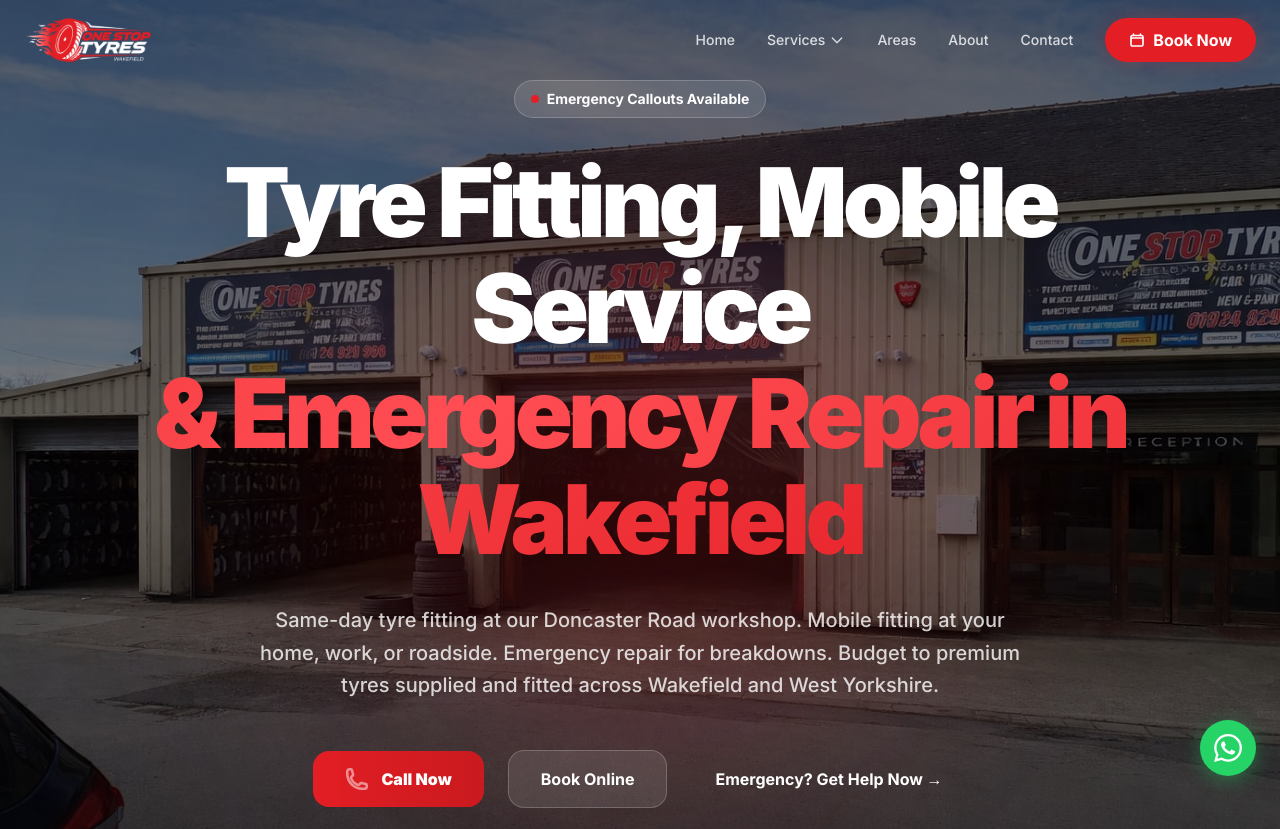
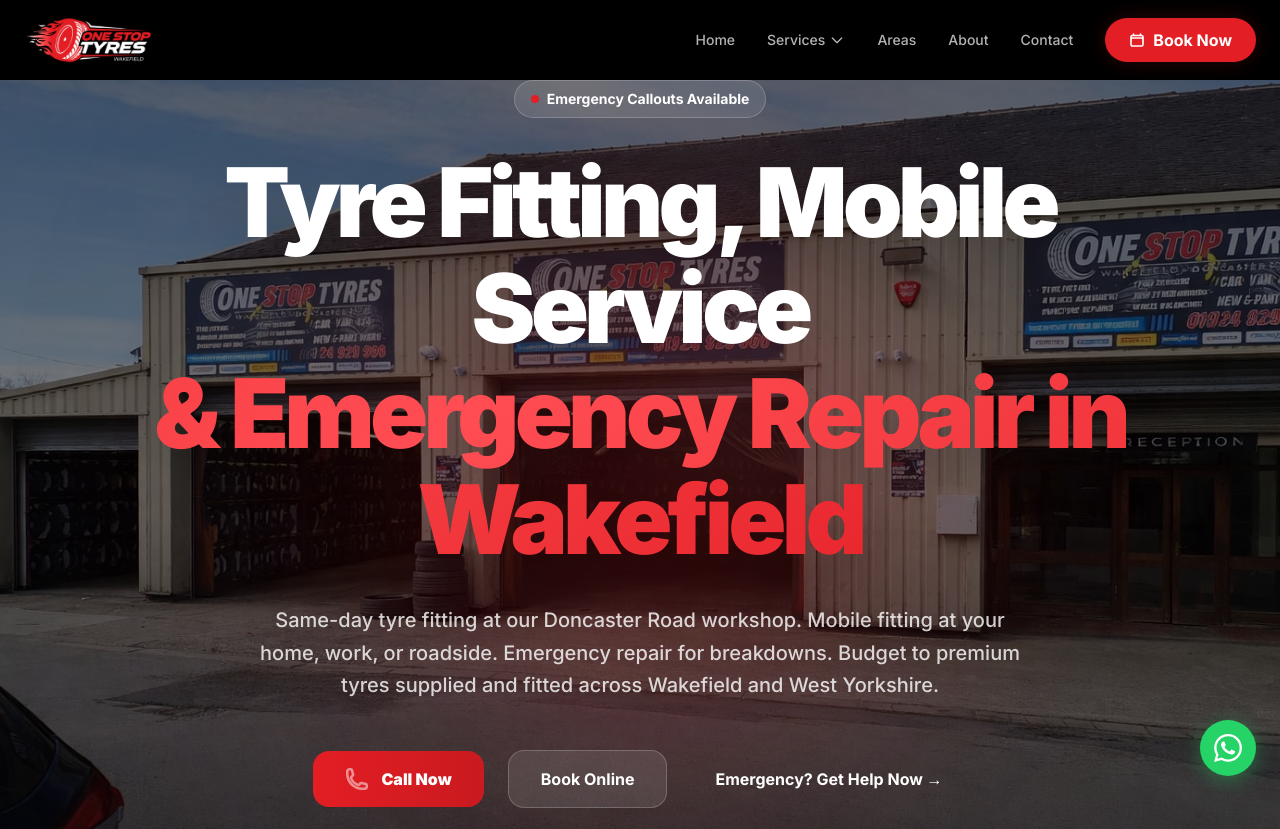
Before and after one commit to atifjan2019/onestopewakfield, a Next.js app: page / in a window 1280 px wide. Shown: the top 829 px of the page. Built offline with nearby package versions, Linux system fonts and the light colour scheme.

Commit message:
style: update header styling to use consistent opaque colors and remove scroll-based transparency states

```diff
--- a/src/components/Header.js
+++ b/src/components/Header.js
@@ -21,7 +21,7 @@
   return (
     <header
       className={`fixed top-0 left-0 right-0 z-50 transition-all duration-300 ${
-        scrolled ? "bg-white/90 backdrop-blur-md border-b border-black/5 shadow-lg" : "bg-transparent"
+        scrolled ? "bg-black/95 backdrop-blur-md border-b border-white/5 shadow-lg" : "bg-black"
       }`}
     >
 
@@ -37,13 +37,13 @@
 
         {/* Desktop nav */}
         <nav className="hidden lg:flex items-center gap-8">
-          <Link href="/" className={`${scrolled ? 'text-text-muted hover:text-text' : 'text-white/80 hover:text-white'} transition-colors font-medium text-sm relative after:absolute after:-bottom-1 after:left-0 after:h-[2px] after:w-0 hover:after:w-full after:bg-accent after:transition-all after:duration-300`}>
+          <Link href="/" className="text-white/70 hover:text-white transition-colors font-medium text-sm relative after:absolute after:-bottom-1 after:left-0 after:h-[2px] after:w-0 hover:after:w-full after:bg-accent after:transition-all after:duration-300">
             Home
           </Link>
 
           {/* Services dropdown */}
           <div className="relative group">
-            <button className={`${scrolled ? 'text-text-muted hover:text-text' : 'text-white/80 hover:text-white'} transition-colors font-medium text-sm flex items-center gap-1 py-2`}>
+            <button className="text-white/70 hover:text-white transition-colors font-medium text-sm flex items-center gap-1 py-2">
               Services
               <svg className="w-4 h-4 transition-transform duration-300 group-hover:-rotate-180" fill="none" stroke="currentColor" viewBox="0 0 24 24">
                 <path strokeLinecap="round" strokeLinejoin="round" strokeWidth={2} d="M19 9l-7 7-7-7" />
@@ -64,14 +64,14 @@
             </div>
           </div>
 
-          <Link href="/areas" className={`${scrolled ? 'text-text-muted hover:text-text' : 'text-white/80 hover:text-white'} transition-colors font-medium text-sm relative after:absolute after:-bottom-1 after:left-0 after:h-[2px] after:w-0 hover:after:w-full after:bg-accent after:transition-all after:duration-300`}>
+          <Link href="/areas" className="text-white/70 hover:text-white transition-colors font-medium text-sm relative after:absolute after:-bottom-1 after:left-0 after:h-[2px] after:w-0 hover:after:w-full after:bg-accent after:transition-all after:duration-300">
             Areas
           </Link>
 
-          <Link href="/about" className={`${scrolled ? 'text-text-muted hover:text-text' : 'text-white/80 hover:text-white'} transition-colors font-medium text-sm relative after:absolute after:-bottom-1 after:left-0 after:h-[2px] after:w-0 hover:after:w-full after:bg-accent after:transition-all after:duration-300`}>
+          <Link href="/about" className="text-white/70 hover:text-white transition-colors font-medium text-sm relative after:absolute after:-bottom-1 after:left-0 after:h-[2px] after:w-0 hover:after:w-full after:bg-accent after:transition-all after:duration-300">
             About
           </Link>
-          <Link href="/contact" className={`${scrolled ? 'text-text-muted hover:text-text' : 'text-white/80 hover:text-white'} transition-colors font-medium text-sm relative after:absolute after:-bottom-1 after:left-0 after:h-[2px] after:w-0 hover:after:w-full after:bg-accent after:transition-all after:duration-300`}>
+          <Link href="/contact" className="text-white/70 hover:text-white transition-colors font-medium text-sm relative after:absolute after:-bottom-1 after:left-0 after:h-[2px] after:w-0 hover:after:w-full after:bg-accent after:transition-all after:duration-300">
             Contact
           </Link>
 
@@ -95,7 +95,7 @@
           </Link>
           <button
             onClick={() => setMobileOpen(!mobileOpen)}
-            className={`p-2 rounded-xl border transition-colors ${scrolled ? 'text-text bg-black/5 border-black/10 hover:bg-black/10' : 'text-white bg-white/10 border-white/20 hover:bg-white/20'}`}
+            className="p-2 rounded-xl border transition-colors text-white bg-white/10 border-white/20 hover:bg-white/20"
             aria-label="Toggle menu"
           >
             {mobileOpen ? (
```
